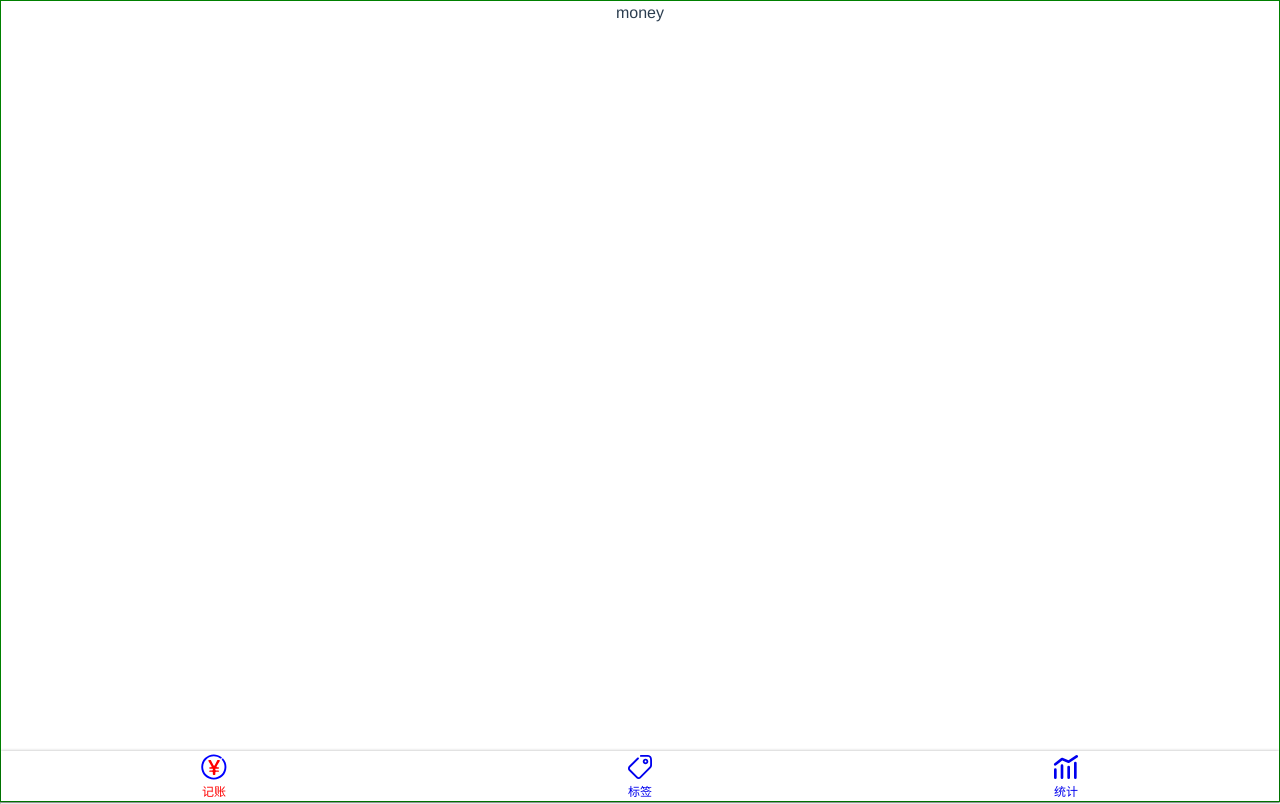
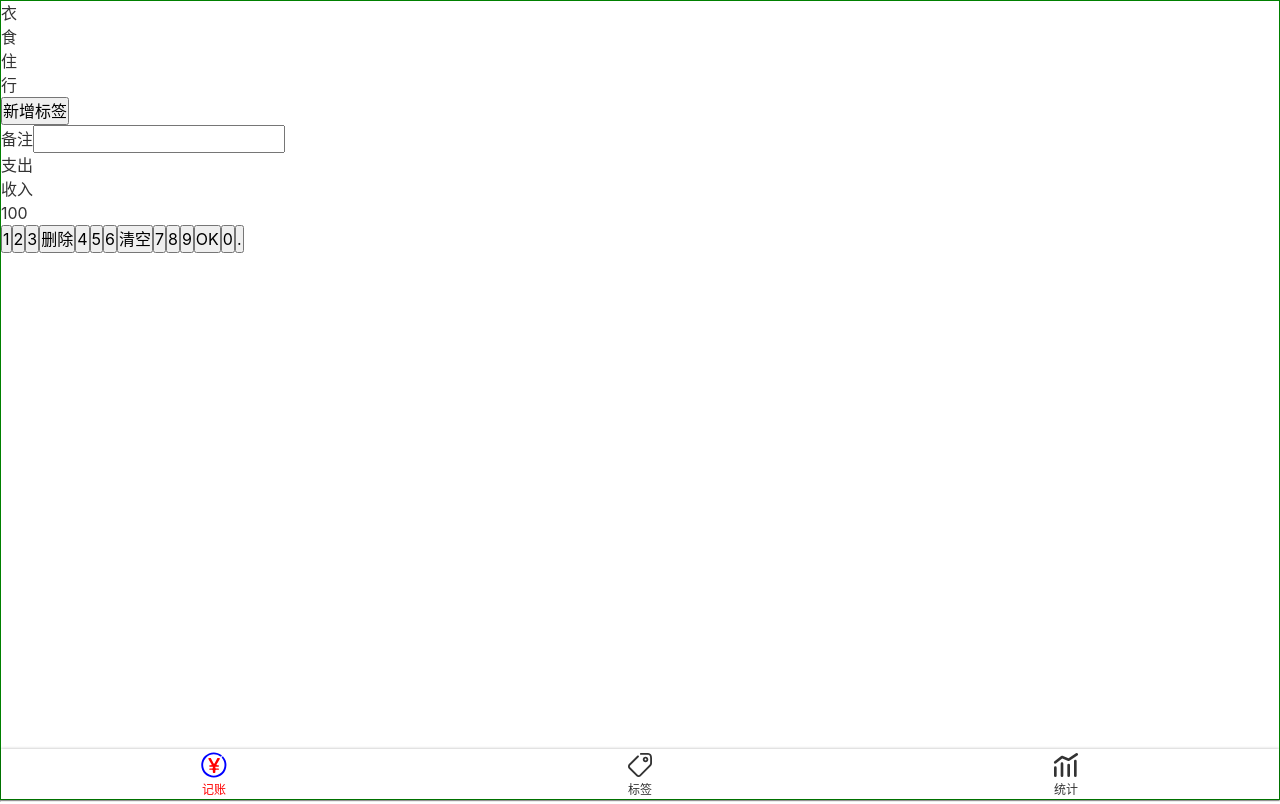
Before and after one commit to jyp0912/everydayLoveAccounting, a Vue app: page /#/money in a window 1280 px wide. Built offline with nearby package versions, Linux system fonts and the light colour scheme.

Commit message:
添加全局样式&全局变量

```diff
--- a/src/App.vue
+++ b/src/App.vue
@@ -7,34 +7,14 @@
 </template>
 
 <style lang="scss">
-*{
-  margin: 0;
-  padding: 0;
-}
-body{
-  line-height: 1.5;
-}
-a{
-  text-decoration: none;
-}
-#app {
-  font-family: Avenir, Helvetica, Arial, sans-serif;
-  -webkit-font-smoothing: antialiased;
-  -moz-osx-font-smoothing: grayscale;
-  text-align: center;
-  color: #2c3e50;
-}
-
-#nav {
-  padding: 30px;
-
-  a {
-    font-weight: bold;
-    color: #2c3e50;
-
-    &.router-link-exact-active {
-      color: #42b983;
-    }
+  @import "~@/assets/style/helper.scss";
+  @import "~@/assets/style/reset.scss";
+  body{
+    -webkit-font-smoothing: antialiased;
+    -moz-osx-font-smoothing: grayscale;
+    color: #333;
+    font-family: $font-hei;
+    font-size: 16px;
+    line-height: 1.5;
   }
-}
 </style>
--- /dev/null
+++ b/src/assets/style/helper.scss
@@ -0,0 +1,19 @@
+$font-hei: -apple-system, "Noto Sans", "Helvetica Neue", Helvetica, "Nimbus Sans L", Arial, "Liberation Sans", "PingFang SC", "Hiragino Sans GB", "Noto Sans CJK SC", "Source Han Sans SC", "Source Han Sans CN", "Microsoft YaHei", "Wenquanyi Micro Hei", "WenQuanYi Zen Hei", "ST Heiti", SimHei, "WenQuanYi Zen Hei Sharp", sans-serif;
+$font-kai: Baskerville, Georgia, "Liberation Serif", "Kaiti SC", STKaiti, "AR PL UKai CN", "AR PL UKai HK", "AR PL UKai TW", "AR PL UKai TW MBE", "AR PL KaitiM GB", KaiTi, KaiTi_GB2312, DFKai-SB, "TW\-Kai", serif;
+$font-song: Georgia, "Nimbus Roman No9 L", "Songti SC", "Noto Serif CJK SC", "Source Han Serif SC", "Source Han Serif CN", STSong, "AR PL New Sung", "AR PL SungtiL GB", NSimSun, SimSun, "TW\-Sung", "WenQuanYi Bitmap Song", "AR PL UMing CN", "AR PL UMing HK", "AR PL UMing TW", "AR PL UMing TW MBE", PMingLiU, MingLiU, serif;
+$color-highlight: #f00;
+%clearFix {
+  &::after {
+    content: '';
+    clear: both;
+    display: block;
+  }
+}
+$color-shadow: rgba(0, 0, 0, 0.25);
+%outerShadow {
+  box-shadow: 0 0 3px $color-shadow;
+}
+%innerShadow {
+  box-shadow: inset 0 -3px 3px -3px $color-shadow,
+  inset 0 3px 3px -3px $color-shadow;
+}
--- /dev/null
+++ b/src/assets/style/reset.scss
@@ -0,0 +1,17 @@
+* {
+  margin: 0; padding: 0;
+  box-sizing: border-box;
+}
+a{
+  text-decoration: none;
+  color: inherit;
+}
+ul, ol{
+  list-style: none;
+}
+button, input{
+  font: inherit;
+}
+:focus{
+  outline: none;
+}
--- a/src/views/money.vue
+++ b/src/views/money.vue
@@ -1,7 +1,49 @@
 <template>
   <div>
     <Layout>
-      <p>money</p>
+      <div>
+        <ul class="current">
+          <li>衣</li>
+          <li>食</li>
+          <li>住</li>
+          <li>行</li>
+        </ul>
+        <div class="new">
+          <button>新增标签</button>
+        </div>
+      </div>
+      <div>
+        <label class="notes">
+          <span>备注</span>
+          <input type="text">
+        </label>
+      </div>
+      <div>
+        <ul class="types">
+          <li class="selected">支出</li>
+          <li>收入</li>
+        </ul>
+      </div>
+      <div>
+        <div>100</div>
+        <div>
+          <button>1</button>
+          <button>2</button>
+          <button>3</button>
+          <button>删除</button>
+          <button>4</button>
+          <button>5</button>
+          <button>6</button>
+          <button>清空</button>
+          <button>7</button>
+          <button>8</button>
+          <button>9</button>
+          <button>OK</button>
+          <button>0</button>
+          <button>.</button>
+        </div>
+      </div>
+
     </Layout>
   </div>
 </template>
```
